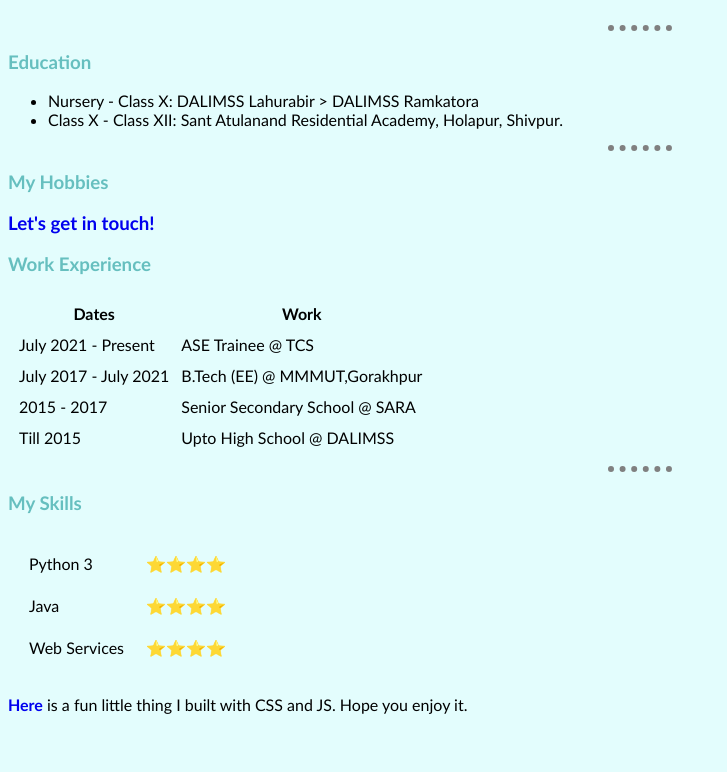
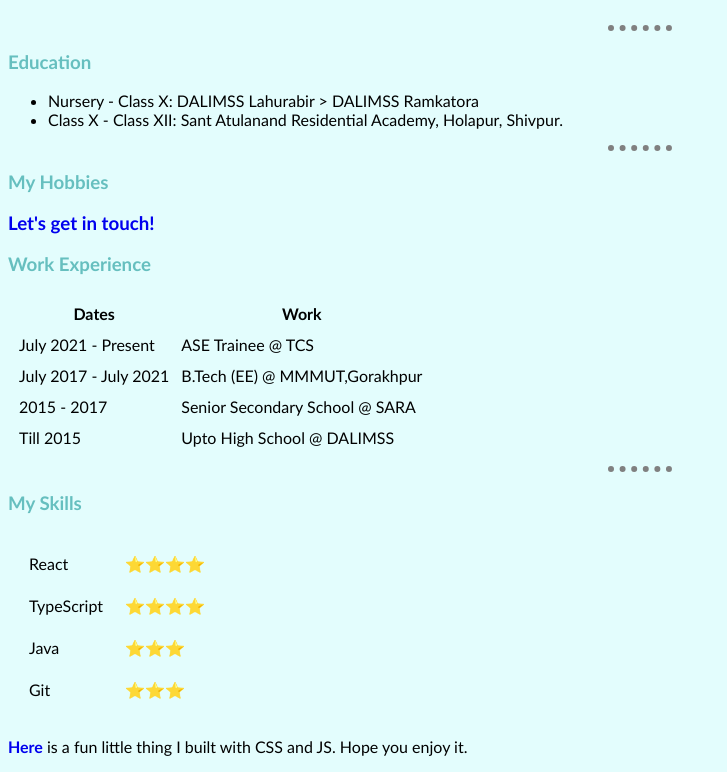
Before and after one commit to Harsh32044/CV, a plain HTML site: page index.html in a window 1280 px wide. Shown: the part 384-1156 px from the top of the page, without its empty margins (0-727 px from the left). Before the commit the page ends 1114 px from the top, so only its background shows below. Drawn offline with Linux system fonts and the light colour scheme.

Commit message:
Skills Update

```diff
--- a/index.html
+++ b/index.html
@@ -98,16 +98,20 @@
    <table cellspacing="20px">
 
        <tr>
-         <td>Python 3</td>
+         <td>React</td>
+         <td>⭐⭐⭐⭐</td>
+       </tr>
+       <tr>
+         <td>TypeScript</td>
          <td>⭐⭐⭐⭐</td>
        </tr>
        <tr>
          <td>Java</td>
-         <td>⭐⭐⭐⭐</td>
+         <td>⭐⭐⭐</td>
        </tr>
        <tr>
-         <td>Web Services</td>
-         <td>⭐⭐⭐⭐</td>
+         <td>Git</td>
+         <td>⭐⭐⭐</td>
        </tr>
 
    </table>
```
